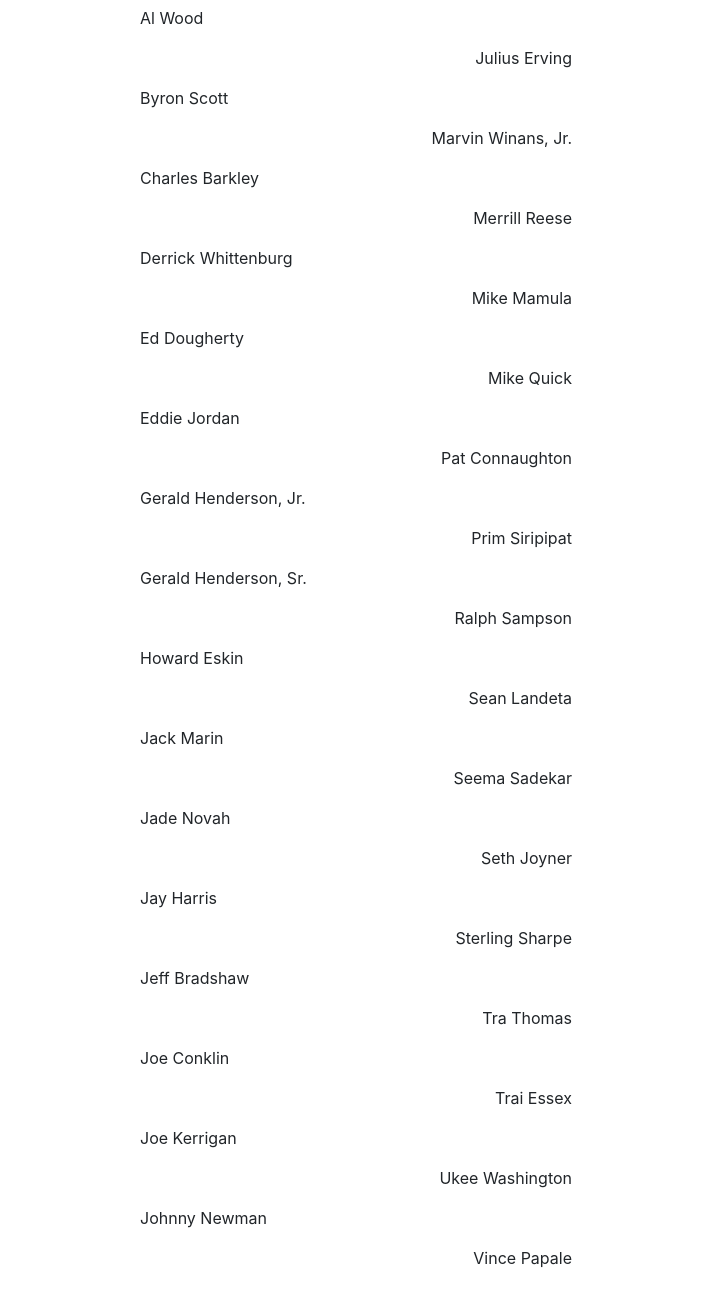
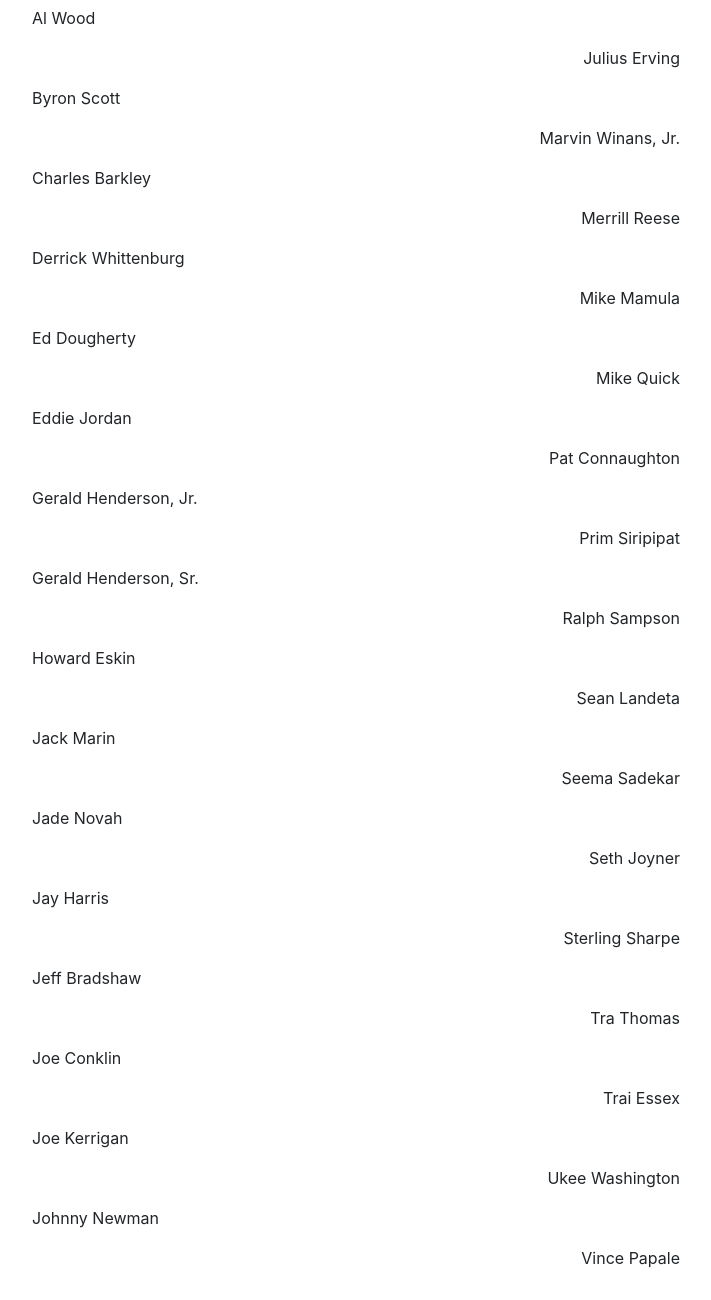
Before and after one commit to hamerjjh/golfevent, a website with bundled scripts: page index.html in a window 1280 px wide. Shown: the part 2760-4060 px from the top of the page, without its empty margins (284-995 px from the left). Built offline with nearby package versions, Linux system fonts and the light colour scheme.

Commit message:
changed part to 20

```diff
--- a/index.html
+++ b/index.html
@@ -138,100 +138,100 @@
             <h2 class="section-heading">Past Participants </h2>
             <div class="col-lg-12 text-center">
 
-                <p style="text-align: left; margin-left: 30%">
+                <p style="text-align: left; margin-left: 20%">
                     Al Wood
                 </p>
-              <p style="text-align: right; margin-right: 30%">
+              <p style="text-align: right; margin-right: 20%">
                   Julius Erving
               </p>
-              <p style="text-align: left; margin-left: 30%">
+              <p style="text-align: left; margin-left: 20%">
                   Byron Scott
                 </p>
-                <p style="text-align: right; margin-right: 30%">
+                <p style="text-align: right; margin-right: 20%">
                     Marvin Winans, Jr.
                   </p>
-                  <p style="text-align: left; margin-left: 30%">
+                  <p style="text-align: left; margin-left: 20%">
                       Charles Barkley
                     </p>
-                    <p style="text-align: right; margin-right: 30%">
+                    <p style="text-align: right; margin-right: 20%">
                         Merrill Reese
                       </p>
-                  <p style="text-align: left; margin-left: 30%">
+                  <p style="text-align: left; margin-left: 20%">
                       Derrick Whittenburg
                     </p>
-                    <p style="text-align: right; margin-right: 30%">
+                    <p style="text-align: right; margin-right: 20%">
                         Mike Mamula
                       </p>
-                      <p style="text-align: left; margin-left: 30%">
+                      <p style="text-align: left; margin-left: 20%">
                           Ed Dougherty
                         </p>
-                        <p style="text-align: right; margin-right: 30%">
+                        <p style="text-align: right; margin-right: 20%">
                             Mike Quick
                           </p>
-                          <p style="text-align: left; margin-left: 30%">
+                          <p style="text-align: left; margin-left: 20%">
                               Eddie Jordan
                             </p>
-                            <p style="text-align: right; margin-right: 30%">
+                            <p style="text-align: right; margin-right: 20%">
                                 Pat Connaughton
                               </p>
-                              <p style="text-align: left; margin-left: 30%">
+                              <p style="text-align: left; margin-left: 20%">
                                   Gerald Henderson, Jr.
                                 </p>
-                                <p style="text-align: right; margin-right: 30%">
+                                <p style="text-align: right; margin-right: 20%">
                                     Prim Siripipat
                                   </p>
-                                  <p style="text-align: left; margin-left: 30%">
+                                  <p style="text-align: left; margin-left: 20%">
                                       Gerald Henderson, Sr.
                                     </p>
-                                    <p style="text-align: right; margin-right: 30%">
+                                    <p style="text-align: right; margin-right: 20%">
                                         Ralph Sampson
                                       </p>
-                                      <p style="text-align: left; margin-left: 30%">
+                                      <p style="text-align: left; margin-left: 20%">
                                           Howard Eskin
                                         </p>
-                                        <p style="text-align: right; margin-right: 30%">
+                                        <p style="text-align: right; margin-right: 20%">
                                             Sean Landeta
                                           </p>
-                                          <p style="text-align: left; margin-left: 30%">
+                                          <p style="text-align: left; margin-left: 20%">
                                               Jack Marin
                                             </p>
-                                            <p style="text-align: right; margin-right: 30%">
+                                            <p style="text-align: right; margin-right: 20%">
                                                 Seema Sadekar
                                               </p>
-                                              <p style="text-align: left; margin-left: 30%">
+                                              <p style="text-align: left; margin-left: 20%">
                                                   Jade Novah
                                                 </p>
-                                                <p style="text-align: right; margin-right: 30%">
+                                                <p style="text-align: right; margin-right: 20%">
                                                     Seth Joyner
                                                   </p>
-                                                  <p style="text-align: left; margin-left: 30%">
+                                                  <p style="text-align: left; margin-left: 20%">
                                                       Jay Harris
                                                     </p>
-                                                    <p style="text-align: right; margin-right: 30%">
+                                                    <p style="text-align: right; margin-right: 20%">
                                                         Sterling Sharpe
                                                       </p>
-                                                  <p style="text-align: left; margin-left: 30%">
+                                                  <p style="text-align: left; margin-left: 20%">
                                                       Jeff Bradshaw
                                                     </p>
-                                                    <p style="text-align: right; margin-right: 30%">
+                                                    <p style="text-align: right; margin-right: 20%">
                                                         Tra Thomas
                                                       </p>
-                                                    <p style="text-align: left; margin-left: 30%">
+                                                    <p style="text-align: left; margin-left: 20%">
                                                         Joe Conklin
                                                       </p>
-                                                      <p style="text-align: right; margin-right: 30%">
+                                                      <p style="text-align: right; margin-right: 20%">
                                                           Trai Essex
                                                         </p>
-                                                  <p style="text-align: left; margin-left: 30%">
+                                                  <p style="text-align: left; margin-left: 20%">
                                                       Joe Kerrigan
                                                     </p>
-                                                    <p style="text-align: right; margin-right: 30%">
+                                                    <p style="text-align: right; margin-right: 20%">
                                                         Ukee Washington
                                                       </p>
-                                                      <p style="text-align: left; margin-left: 30%">
+                                                      <p style="text-align: left; margin-left: 20%">
                                                           Johnny Newman
                                                         </p>
-                                                        <p style="text-align: right; margin-right: 30%">
+                                                        <p style="text-align: right; margin-right: 20%">
                                                             Vince Papale
                                                           </p>
 
```
